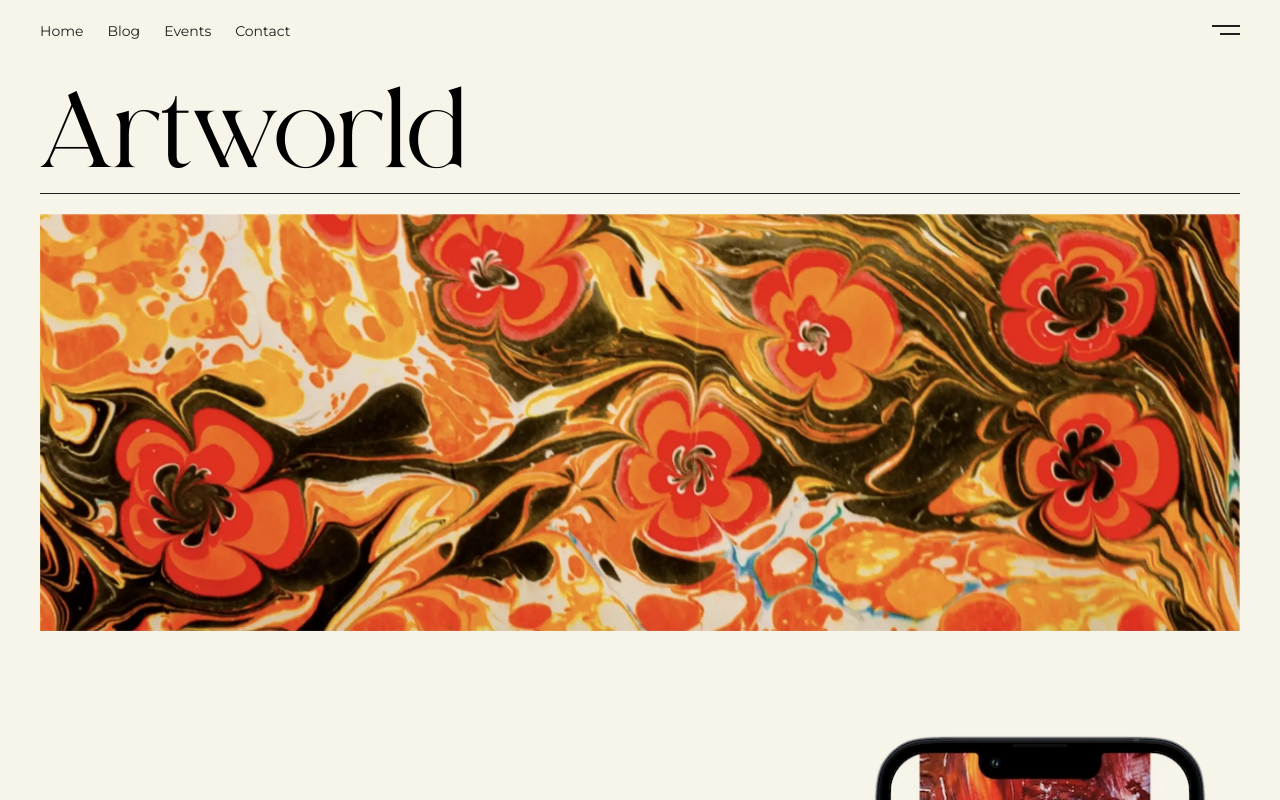
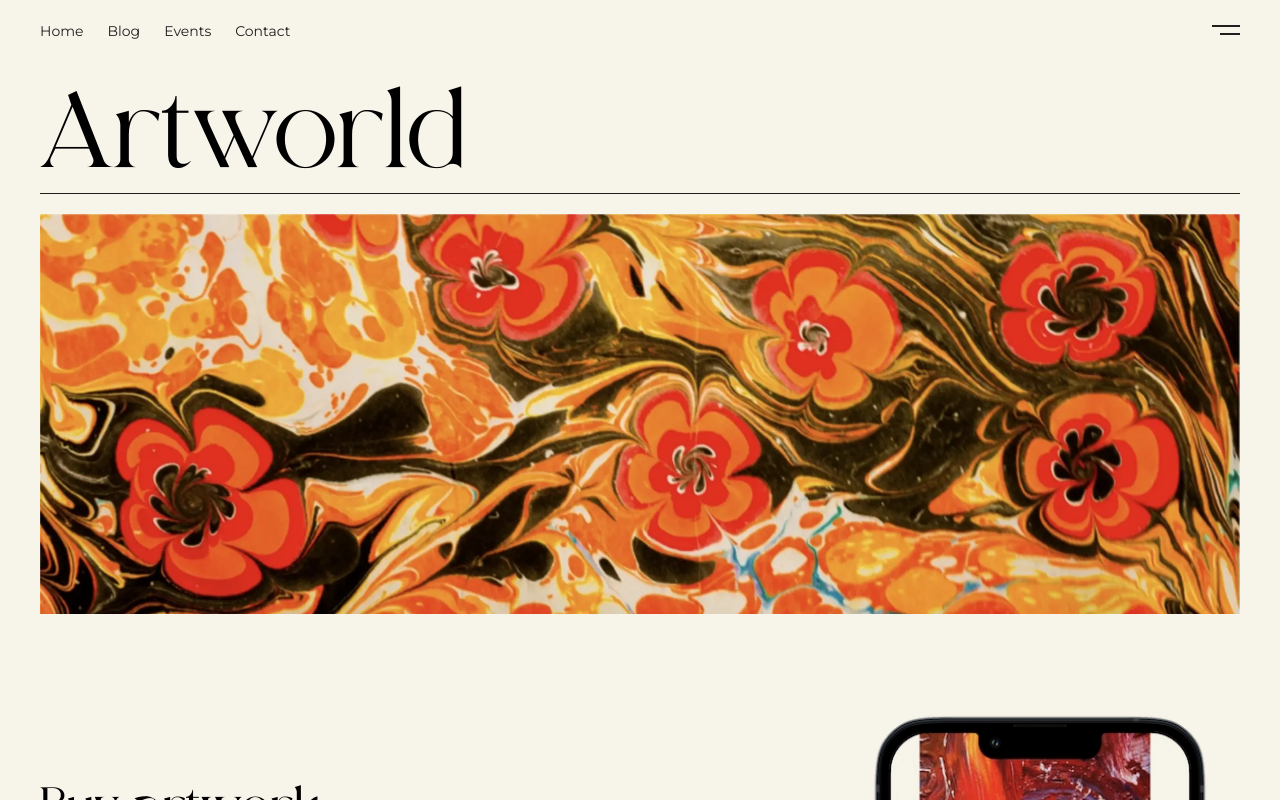
Before and after one commit to Steffen-Svenningsen/vue-spa-website, a Vue app: page / in a window 1280 px wide. Shown: the top 800 px of the page. Built offline with nearby package versions, Linux system fonts and the light colour scheme.

Commit message:
Replace img with background-image

```diff
--- a/src/components/HeroComponent.vue
+++ b/src/components/HeroComponent.vue
@@ -3,9 +3,7 @@
     <div>
       <h1>Artworld</h1>
     </div>
-    <div class="img-container">
-      <img src="@/assets/Hero.webp" alt="Painting" />
-    </div>
+    <div class="hero-img"></div>
   </div>
 </template>
 
@@ -23,10 +21,9 @@
             border-bottom: 1px solid $black
             margin-bottom: 1.25rem
 
-    .img-container
+    .hero-img
         width: 100%
-
-        img
-            height: auto
-            max-width: 100%
+        height: 400px
+        background-size: cover
+        background-image: url("../assets/Hero.webp")
 </style>
```
